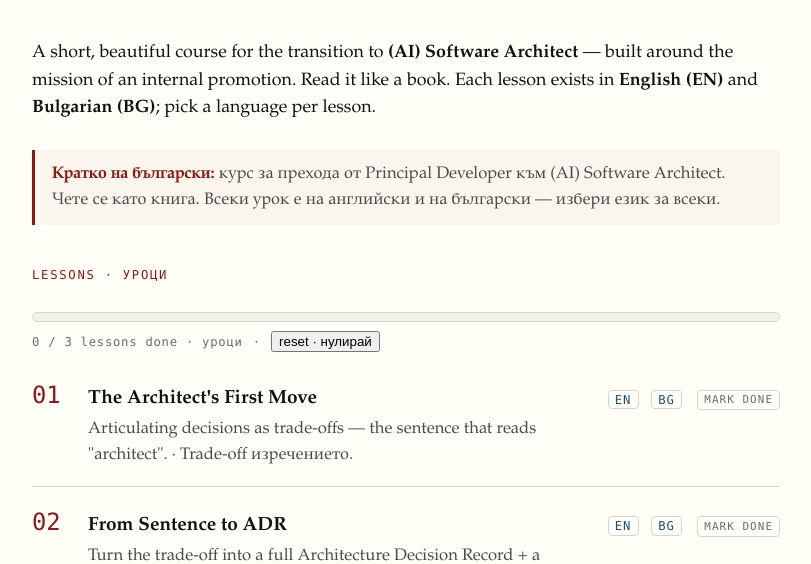
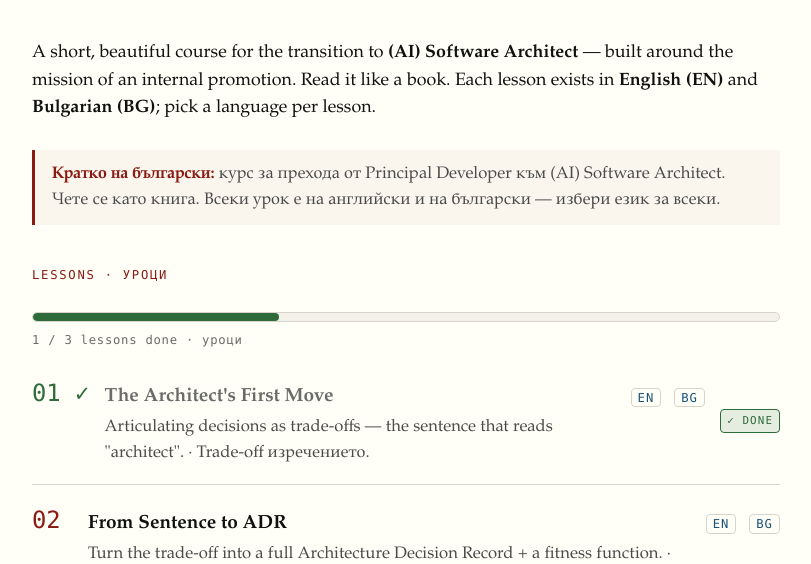
Before and after one commit to ventsislavnikolov/architect-path, a plain HTML site: page index.html in a window 1280 px wide. Shown: the part 236-800 px from the top of the page, without its empty margins (234-1045 px from the left). Drawn offline with Linux system fonts and the light colour scheme.

Commit message:
feat: hardcode lesson completion in HTML instead of localStorage
Learner uses multiple devices, so per-browser storage was wrong. Mark
completion via a data-done attribute (single source of truth); a small
script renders badges and the progress bar identically on every device.

Co-Authored-By: Claude Opus 4.8 (1M context) <noreply@anthropic.com>

```diff
--- /dev/null
+++ b/assets/completion.js
@@ -0,0 +1,25 @@
+/* Hardcoded lesson completion → badges + progress bar.
+ *
+ * Single source of truth: the `data-done="true"` attribute on each [data-lesson] item,
+ * edited in the HTML source. No storage — identical on every device (phone, desktop, anywhere).
+ * To mark a lesson done: set data-done="true" on its .toc-item and redeploy.
+ */
+document.addEventListener("DOMContentLoaded", function () {
+  var items = [].slice.call(document.querySelectorAll("[data-lesson]"));
+  var done = 0;
+
+  items.forEach(function (item) {
+    if (item.getAttribute("data-done") === "true") {
+      done++;
+      item.classList.add("done");
+      var badge = item.querySelector(".done-badge");
+      if (badge) badge.hidden = false;
+    }
+  });
+
+  var total = items.length;
+  var count = document.querySelector("#progress-summary .progress-count");
+  var fill = document.querySelector("#progress-summary .progress-fill");
+  if (count) count.textContent = done + " / " + total + " lessons done · уроци";
+  if (fill) fill.style.width = (total ? Math.round((done / total) * 100) : 0) + "%";
+});
--- a/assets/progress.js
+++ /dev/null
@@ -1,69 +0,0 @@
-/* Lesson progress tracker — persists "done" state in localStorage.
- *
- * Markup contract (index page):
- *   <div class="toc-item" data-lesson="l1"> … <button class="done-toggle"></button> </div>
- *   <div id="progress-summary"> <div class="progress-track"><div class="progress-fill"></div></div>
- *        <span class="progress-count"></span> <button id="progress-reset">…</button> </div>
- *
- * Only elements with [data-lesson] count toward progress. No backend, no build.
- */
-(function () {
-  var KEY = "architect-path:progress:v1";
-
-  function load() {
-    try { return JSON.parse(localStorage.getItem(KEY)) || {}; }
-    catch (e) { return {}; }
-  }
-  function save(state) {
-    try { localStorage.setItem(KEY, JSON.stringify(state)); } catch (e) {}
-  }
-
-  document.addEventListener("DOMContentLoaded", function () {
-    var state = load();
-    var items = [].slice.call(document.querySelectorAll("[data-lesson]"));
-
-    function render() {
-      var done = 0;
-      items.forEach(function (item) {
-        var id = item.getAttribute("data-lesson");
-        var isDone = !!state[id];
-        if (isDone) done++;
-        item.classList.toggle("done", isDone);
-        var btn = item.querySelector(".done-toggle");
-        if (btn) {
-          btn.textContent = isDone ? "✓ Done" : "Mark done";
-          btn.classList.toggle("is-done", isDone);
-          btn.setAttribute("aria-pressed", String(isDone));
-          btn.title = isDone ? "Готово — click to undo" : "Отбележи като готово";
-        }
-      });
-      var total = items.length;
-      var count = document.querySelector("#progress-summary .progress-count");
-      var fill = document.querySelector("#progress-summary .progress-fill");
-      if (count) count.textContent = done + " / " + total + " lessons done · уроци";
-      if (fill) fill.style.width = (total ? Math.round((done / total) * 100) : 0) + "%";
-    }
-
-    items.forEach(function (item) {
-      var btn = item.querySelector(".done-toggle");
-      if (!btn) return;
-      btn.addEventListener("click", function () {
-        var id = item.getAttribute("data-lesson");
-        if (state[id]) delete state[id]; else state[id] = true;
-        save(state);
-        render();
-      });
-    });
-
-    var reset = document.getElementById("progress-reset");
-    if (reset) {
-      reset.addEventListener("click", function () {
-        Object.keys(state).forEach(function (k) { delete state[k]; });
-        save(state);
-        render();
-      });
-    }
-
-    render();
-  });
-})();
--- a/assets/styles.css
+++ b/assets/styles.css
@@ -135,17 +135,14 @@ th { font-size: .74rem; letter-spacing: .08em; text-transform: uppercase; color:
 .progress-track { height: 8px; background: var(--code-bg); border: 1px solid var(--rule); border-radius: 99px; overflow: hidden; }
 .progress-fill { height: 100%; width: 0; background: var(--good); border-radius: 99px; transition: width .35s ease; }
 .progress-meta { display: flex; align-items: baseline; gap: .6rem; margin-top: .5rem; font-family: var(--mono); font-size: .72rem; letter-spacing: .06em; color: var(--faint); }
-.progress-reset { font-family: var(--mono); font-size: .72rem; letter-spacing: .06em; color: var(--faint); background: none; border: none; border-bottom: 1px dotted var(--faint); cursor: pointer; padding: 0; }
-.progress-reset:hover { color: var(--accent); border-bottom-color: var(--accent); }
 
-.done-toggle {
+.done-badge {
   font-family: var(--mono); font-size: .64rem; letter-spacing: .1em; text-transform: uppercase;
-  color: var(--faint); background: var(--bg); border: 1px solid var(--rule); border-radius: 4px;
-  padding: .25em .55em; cursor: pointer; white-space: nowrap; transition: all .12s;
+  color: var(--good); background: rgba(47,107,58,.12); border: 1px solid var(--good);
+  border-radius: 4px; padding: .25em .55em; white-space: nowrap; align-self: center;
 }
-.done-toggle:hover { border-color: var(--good); color: var(--good); }
-.done-toggle.is-done { background: rgba(47,107,58,.12); border-color: var(--good); color: var(--good); }
 .toc-item.done .toc-num { color: var(--good); }
+.toc-item.done .toc-num::after { content: " ✓"; }
 .toc-item.done .toc-body h3 { color: var(--faint); }
 
 /* ---- Footer nav ---- */
--- a/index.html
+++ b/index.html
@@ -5,7 +5,7 @@
 <meta name="viewport" content="width=device-width, initial-scale=1">
 <title>Architect Path — Principal Dev → (AI) Software Architect</title>
 <link rel="stylesheet" href="./assets/styles.css">
-<script src="./assets/progress.js"></script>
+<script src="./assets/completion.js"></script>
 <style>
   .cover { text-align: center; padding: 2rem 0 1rem; border-bottom: 2px solid var(--ink); margin-bottom: 2.5rem; }
   .cover h1 { font-size: 2.6rem; }
@@ -44,12 +44,10 @@ around the mission of an internal promotion. Read it like a book. Each lesson ex
   <div class="progress-track"><div class="progress-fill"></div></div>
   <div class="progress-meta">
     <span class="progress-count">0 / 0 lessons done · уроци</span>
-    <span>·</span>
-    <button id="progress-reset" type="button">reset · нулирай</button>
   </div>
 </div>
 
-<div class="toc-item" data-lesson="l1">
+<div class="toc-item" data-lesson="l1" data-done="true">
   <div class="toc-num">01</div>
   <div class="toc-body">
     <h3>The Architect's First Move</h3>
@@ -59,10 +57,10 @@ around the mission of an internal promotion. Read it like a book. Each lesson ex
     <a href="./lessons/0001-the-architects-first-move.html">EN</a>
     <a href="./lessons/0001-the-architects-first-move.bg.html">BG</a>
   </div>
-  <button class="done-toggle" type="button">Mark done</button>
+  <span class="done-badge" hidden>✓ Done</span>
 </div>
 
-<div class="toc-item" data-lesson="l2">
+<div class="toc-item" data-lesson="l2" data-done="false">
   <div class="toc-num">02</div>
   <div class="toc-body">
     <h3>From Sentence to ADR</h3>
@@ -72,10 +70,10 @@ around the mission of an internal promotion. Read it like a book. Each lesson ex
     <a href="./lessons/0002-from-sentence-to-adr.html">EN</a>
     <a href="./lessons/0002-from-sentence-to-adr.bg.html">BG</a>
   </div>
-  <button class="done-toggle" type="button">Mark done</button>
+  <span class="done-badge" hidden>✓ Done</span>
 </div>
 
-<div class="toc-item" data-lesson="l3">
+<div class="toc-item" data-lesson="l3" data-done="false">
   <div class="toc-num">03</div>
   <div class="toc-body">
     <h3>Design Wisdom: Two Classics</h3>
@@ -85,7 +83,7 @@ around the mission of an internal promotion. Read it like a book. Each lesson ex
     <a href="./lessons/0003-design-wisdom-two-classics.html">EN</a>
     <a href="./lessons/0003-design-wisdom-two-classics.bg.html">BG</a>
   </div>
-  <button class="done-toggle" type="button">Mark done</button>
+  <span class="done-badge" hidden>✓ Done</span>
 </div>
 
 <div class="toc-item soon">
```
Also changed, not shown: 1 other file.
